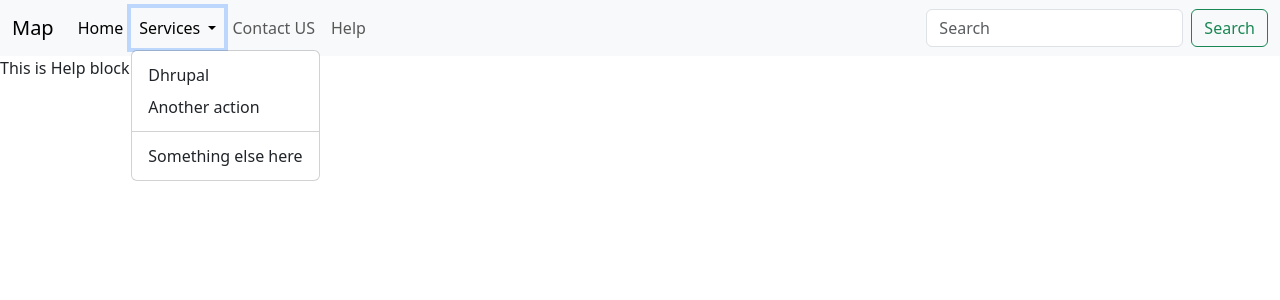
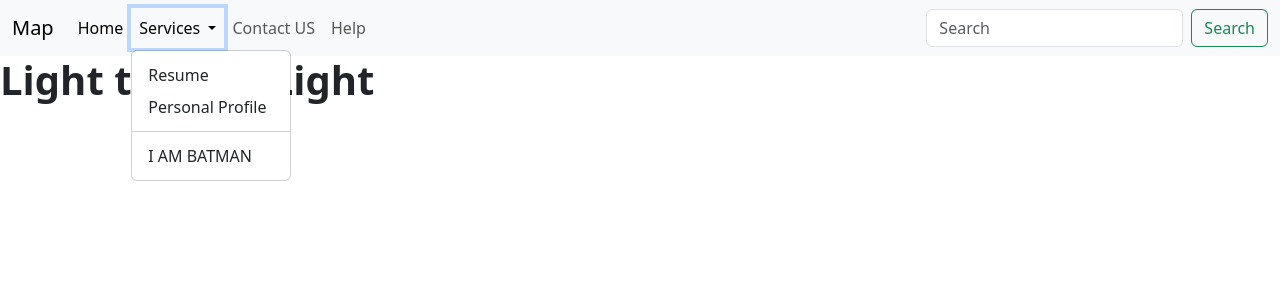
Before and after one commit to prosiddh/djangoBat, a Django app: page /help/ in a window 1280 px wide, after a click on "Services". Shown: the top 300 px of the page. Run offline with Django 4.2, Linux system fonts and the light colour scheme.

Commit message:
Initial Commit

```diff
--- a/Hello/settings.py
+++ b/Hello/settings.py
@@ -24,9 +24,9 @@ BASE_DIR = Path(__file__).resolve().parent.parent
 SECRET_KEY = 'django-insecure-6$_-=svxwnolk_6bb%7y*k8=^70y91c)+n2ik0hjg67ct*u(k-'
 
 # SECURITY WARNING: don't run with debug turned on in production!
-DEBUG = False
+DEBUG = True
 
-ALLOWED_HOSTS = ['54.159.4.9:8000']
+ALLOWED_HOSTS = []
 
 
 # Application definition
--- a/templates/base.html
+++ b/templates/base.html
@@ -23,10 +23,10 @@
                       Services
                     </a>
                     <ul class="dropdown-menu">
-                        <li><a class="dropdown-item" href="/">Dhrupal</a></li>
-                        <li><a class="dropdown-item" href="#">Another action</a></li>
+                        <li><a class="dropdown-item" href="/">Resume</a></li>
+                        <li><a class="dropdown-item" href="#">Personal Profile</a></li>
                         <li><hr class="dropdown-divider"></li>
-                        <li><a class="dropdown-item" href="#">Something else here</a></li>
+                        <li><a class="dropdown-item" href="#">I AM BATMAN</a></li>
                     </ul>
                 </li>
                 <li class="nav-item">
@@ -46,7 +46,6 @@
       </nav>
 
       {% block body %}
-
       {% endblock body %}
 
       <script src="https://cdn.jsdelivr.net/npm/bootstrap@5.3.0-alpha3/dist/js/bootstrap.bundle.min.js" integrity="sha384-ENjdO4Dr2bkBIFxQpeoTz1HIcje39Wm4jDKdf19U8gI4ddQ3GYNS7NTKfAdVQSZe" crossorigin="anonymous"></script>
--- a/templates/help.html
+++ b/templates/help.html
@@ -2,6 +2,9 @@
 
 {% block title %} help {% endblock title %}
 
+
+
+
 {% block body %}
-This is Help block
+<h1><b>Light the Bat Light</b></h1>
 {% endblock body %}
```
Also changed, not shown: templates/index.html (+10 -9 lines), static/bat.jpg (added), static/krshn.jpg (added), static/rdhekrshn.jpg (added), static/sea.jpg (added).
